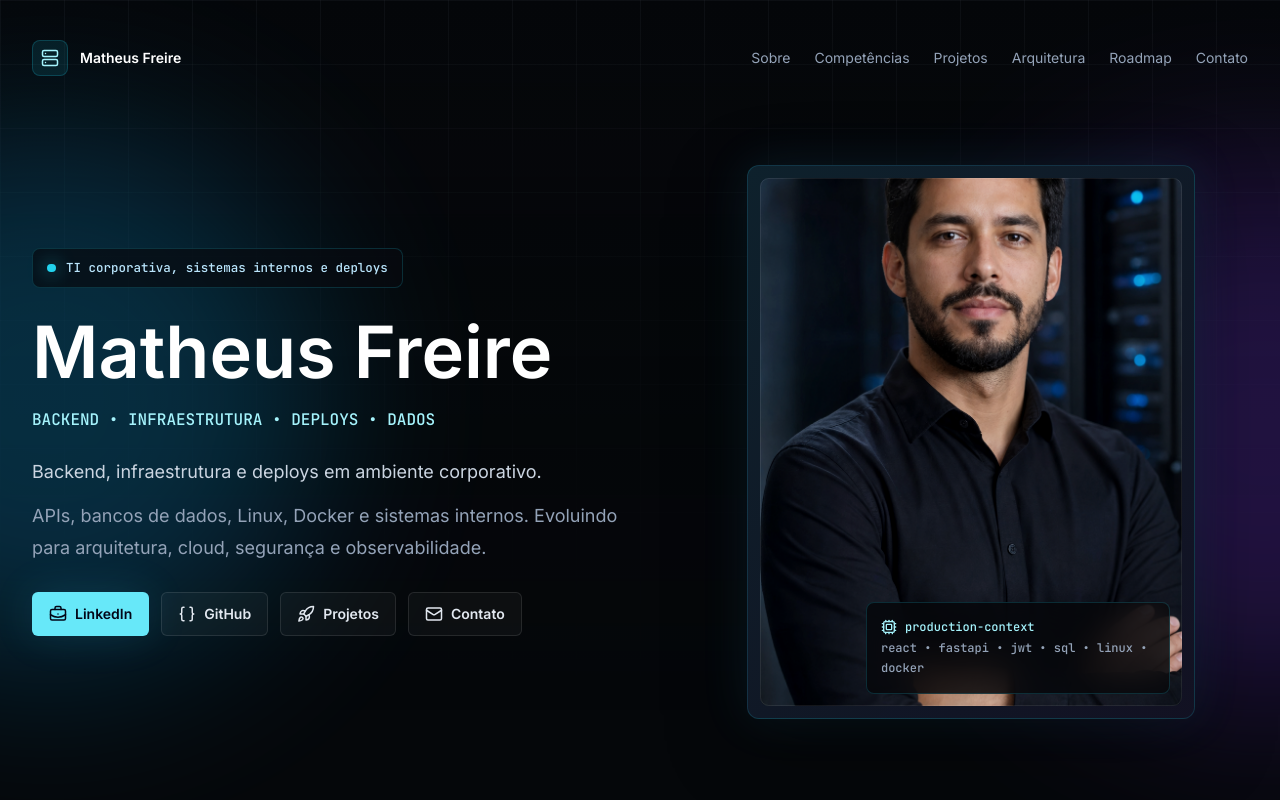
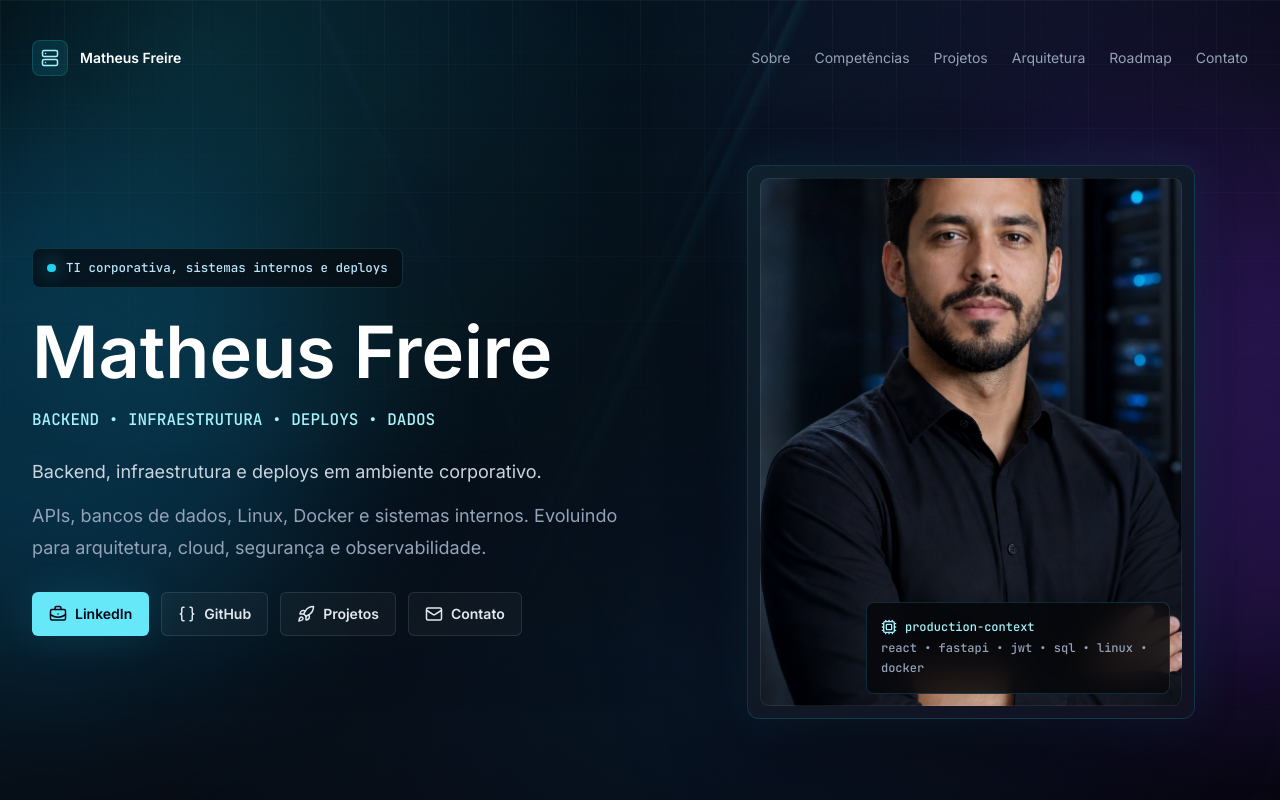
Before and after one commit to Matheus-TecDev/Portfolio, a React (Vite) app: page / in a window 1280 px wide. Shown: the top 800 px of the page. Built offline with nearby package versions, Linux system fonts and the light colour scheme.

Commit message:
Melhora estilo visual com background tecnológico e neon interativo

```diff
--- a/src/App.tsx
+++ b/src/App.tsx
@@ -1,3 +1,4 @@
+import { useEffect } from "react";
 import { AboutSection } from "./components/sections/AboutSection";
 import { ArchitectureSection } from "./components/sections/ArchitectureSection";
 import { ContactSection } from "./components/sections/ContactSection";
@@ -9,8 +10,39 @@ import { RoadmapSection } from "./components/sections/RoadmapSection";
 import { SkillsSection } from "./components/sections/SkillsSection";
 
 export default function App() {
+  useEffect(() => {
+    if (!window.matchMedia("(pointer: fine)").matches) {
+      return;
+    }
+
+    let frame = 0;
+    const root = document.documentElement;
+
+    const updateCursorGlow = (event: PointerEvent) => {
+      window.cancelAnimationFrame(frame);
+      frame = window.requestAnimationFrame(() => {
+        root.style.setProperty("--mouse-x", `${event.clientX}px`);
+        root.style.setProperty("--mouse-y", `${event.clientY}px`);
+        root.style.setProperty("--cursor-glow-opacity", "1");
+      });
+    };
+
+    const hideCursorGlow = () => {
+      root.style.setProperty("--cursor-glow-opacity", "0");
+    };
+
+    window.addEventListener("pointermove", updateCursorGlow, { passive: true });
+    window.addEventListener("pointerleave", hideCursorGlow);
+
+    return () => {
+      window.cancelAnimationFrame(frame);
+      window.removeEventListener("pointermove", updateCursorGlow);
+      window.removeEventListener("pointerleave", hideCursorGlow);
+    };
+  }, []);
+
   return (
-    <main className="app-shell min-h-screen bg-graphite-950 text-slate-200">
+    <main className="app-shell min-h-screen text-slate-200">
       <HeroSection />
       <HighlightsSection />
       <AboutSection />
--- a/src/styles.css
+++ b/src/styles.css
@@ -7,6 +7,9 @@
 :root {
   color-scheme: dark;
   background: #05070a;
+  --mouse-x: 50vw;
+  --mouse-y: 18vh;
+  --cursor-glow-opacity: 0;
   font-synthesis: none;
   text-rendering: optimizeLegibility;
   -webkit-font-smoothing: antialiased;
@@ -22,11 +25,12 @@ body {
   min-width: 320px;
   min-height: 100vh;
   background:
-    radial-gradient(circle at 18% 8%, rgba(34, 211, 238, 0.14), transparent 28rem),
-    radial-gradient(circle at 82% 18%, rgba(124, 58, 237, 0.12), transparent 30rem),
-    radial-gradient(circle at 52% 78%, rgba(14, 165, 233, 0.08), transparent 34rem),
-    linear-gradient(135deg, #030508 0%, #071018 42%, #05070a 100%),
+    radial-gradient(circle at 16% 7%, rgba(34, 211, 238, 0.17), transparent 26rem),
+    radial-gradient(circle at 84% 18%, rgba(124, 58, 237, 0.15), transparent 28rem),
+    radial-gradient(circle at 54% 84%, rgba(14, 165, 233, 0.1), transparent 34rem),
+    linear-gradient(145deg, #02040a 0%, #07111a 38%, #080913 68%, #030508 100%),
     #05070a;
+  background-attachment: fixed;
 }
 
 body::before {
@@ -36,10 +40,12 @@ body::before {
   z-index: 0;
   pointer-events: none;
   background-image:
-    linear-gradient(rgba(148, 163, 184, 0.035) 1px, transparent 1px),
-    linear-gradient(90deg, rgba(148, 163, 184, 0.035) 1px, transparent 1px);
-  background-size: 52px 52px;
-  mask-image: linear-gradient(to bottom, rgba(0, 0, 0, 0.8), transparent 78%);
+    linear-gradient(rgba(148, 163, 184, 0.032) 1px, transparent 1px),
+    linear-gradient(90deg, rgba(148, 163, 184, 0.032) 1px, transparent 1px),
+    linear-gradient(115deg, transparent 0 47%, rgba(34, 211, 238, 0.06) 47.25%, transparent 48%),
+    linear-gradient(245deg, transparent 0 58%, rgba(139, 92, 246, 0.05) 58.25%, transparent 59%);
+  background-size: 52px 52px, 52px 52px, 100% 100%, 100% 100%;
+  mask-image: linear-gradient(to bottom, rgba(0, 0, 0, 0.82), transparent 84%);
 }
 
 body::after {
@@ -49,9 +55,13 @@ body::after {
   z-index: 0;
   pointer-events: none;
   background:
-    linear-gradient(115deg, transparent 0 42%, rgba(34, 211, 238, 0.055) 42.5%, transparent 43.5%),
-    linear-gradient(245deg, transparent 0 55%, rgba(139, 92, 246, 0.045) 55.5%, transparent 56.5%);
-  opacity: 0.55;
+    radial-gradient(34rem circle at var(--mouse-x) var(--mouse-y), rgba(34, 211, 238, calc(var(--cursor-glow-opacity) * 0.16)), transparent 42%),
+    radial-gradient(24rem circle at var(--mouse-x) var(--mouse-y), rgba(124, 58, 237, calc(var(--cursor-glow-opacity) * 0.1)), transparent 48%),
+    radial-gradient(circle at 22% 28%, rgba(34, 211, 238, 0.055), transparent 26rem),
+    radial-gradient(circle at 82% 66%, rgba(124, 58, 237, 0.06), transparent 30rem);
+  opacity: 1;
+  transition: opacity 240ms ease;
+  will-change: background;
 }
 
 * {
@@ -90,7 +100,7 @@ body::after {
   }
 
   .panel {
-    @apply rounded-lg border border-white/[0.08] bg-white/[0.035] shadow-[inset_0_1px_0_rgba(255,255,255,0.04)] backdrop-blur transition duration-300 hover:-translate-y-1 hover:border-cyan-300/25 hover:bg-cyan-300/[0.045] hover:shadow-[0_0_32px_rgba(34,211,238,0.12)];
+    @apply rounded-lg border border-white/[0.08] bg-white/[0.035] shadow-[inset_0_1px_0_rgba(255,255,255,0.04)] backdrop-blur transition duration-300 hover:-translate-y-1 hover:border-cyan-300/35 hover:bg-cyan-300/[0.055] hover:shadow-[0_0_34px_rgba(34,211,238,0.16),0_0_26px_rgba(124,58,237,0.08),inset_0_1px_0_rgba(255,255,255,0.06)];
   }
 
   .icon-box {
@@ -98,11 +108,11 @@ body::after {
   }
 
   .highlight-card {
-    @apply flex min-h-28 gap-4 rounded-lg border border-white/[0.08] bg-white/[0.035] p-5 shadow-[inset_0_1px_0_rgba(255,255,255,0.04)] backdrop-blur transition duration-300 hover:-translate-y-1 hover:border-cyan-300/30 hover:bg-cyan-300/[0.045] hover:shadow-[0_0_34px_rgba(34,211,238,0.13)];
+    @apply flex min-h-28 gap-4 rounded-lg border border-white/[0.08] bg-white/[0.035] p-5 shadow-[inset_0_1px_0_rgba(255,255,255,0.04)] backdrop-blur transition duration-300 hover:-translate-y-1 hover:border-cyan-300/40 hover:bg-cyan-300/[0.055] hover:shadow-[0_0_36px_rgba(34,211,238,0.17),0_0_28px_rgba(124,58,237,0.09)];
   }
 
   .skill-card {
-    @apply flex min-h-44 flex-col rounded-lg border border-white/[0.08] bg-white/[0.035] p-5 shadow-[inset_0_1px_0_rgba(255,255,255,0.04)] backdrop-blur transition duration-300 hover:-translate-y-1 hover:border-cyan-300/30 hover:bg-cyan-300/[0.045] hover:shadow-[0_0_34px_rgba(34,211,238,0.13)];
+    @apply flex min-h-44 flex-col rounded-lg border border-white/[0.08] bg-white/[0.035] p-5 shadow-[inset_0_1px_0_rgba(255,255,255,0.04)] backdrop-blur transition duration-300 hover:-translate-y-1 hover:border-cyan-300/40 hover:bg-cyan-300/[0.055] hover:shadow-[0_0_36px_rgba(34,211,238,0.17),0_0_28px_rgba(124,58,237,0.09)];
   }
 
   .tech-chip {
@@ -110,7 +120,7 @@ body::after {
   }
 
   .project-card {
-    @apply rounded-lg border border-white/[0.08] bg-gradient-to-b from-white/[0.055] to-white/[0.025] p-5 shadow-[inset_0_1px_0_rgba(255,255,255,0.05)] transition duration-300 hover:-translate-y-1 hover:border-cyan-300/35 hover:bg-cyan-300/[0.035] hover:shadow-[0_0_38px_rgba(34,211,238,0.14),0_0_26px_rgba(124,58,237,0.08)];
+    @apply rounded-lg border border-white/[0.08] bg-gradient-to-b from-white/[0.06] to-white/[0.025] p-5 shadow-[inset_0_1px_0_rgba(255,255,255,0.05)] backdrop-blur transition duration-300 hover:-translate-y-1 hover:border-cyan-300/45 hover:bg-cyan-300/[0.045] hover:shadow-[0_0_42px_rgba(34,211,238,0.18),0_0_30px_rgba(124,58,237,0.1),inset_0_1px_0_rgba(255,255,255,0.07)];
   }
 
   .project-card-featured {
@@ -160,11 +170,11 @@ body::after {
   }
 
   .archive-details {
-    @apply rounded-lg border border-white/[0.08] bg-white/[0.03] p-5 backdrop-blur transition duration-300 hover:border-cyan-300/25 hover:bg-cyan-300/[0.035] hover:shadow-[0_0_34px_rgba(34,211,238,0.1)];
+    @apply rounded-lg border border-white/[0.08] bg-white/[0.03] p-5 backdrop-blur transition duration-300 hover:-translate-y-1 hover:border-cyan-300/35 hover:bg-cyan-300/[0.04] hover:shadow-[0_0_36px_rgba(34,211,238,0.14),0_0_24px_rgba(124,58,237,0.08)];
   }
 
   .archive-row {
-    @apply rounded-md border border-white/[0.07] bg-slate-950/45 p-4 transition duration-300 hover:-translate-y-0.5 hover:border-cyan-300/25 hover:bg-cyan-300/[0.035] hover:shadow-[0_0_24px_rgba(34,211,238,0.08)];
+    @apply rounded-md border border-white/[0.07] bg-slate-950/45 p-4 transition duration-300 hover:-translate-y-0.5 hover:border-cyan-300/30 hover:bg-cyan-300/[0.04] hover:shadow-[0_0_26px_rgba(34,211,238,0.11),0_0_18px_rgba(124,58,237,0.06)];
   }
 
   .status-badge {
@@ -188,7 +198,7 @@ body::after {
   }
 
   .architecture-card {
-    @apply flex min-h-32 w-full flex-col gap-4 rounded-md border border-white/[0.08] bg-slate-950/60 p-5 transition duration-300 hover:-translate-y-1 hover:border-cyan-300/25 hover:bg-cyan-300/[0.035] hover:shadow-[0_0_28px_rgba(34,211,238,0.1)];
+    @apply flex min-h-32 w-full flex-col gap-4 rounded-md border border-white/[0.08] bg-slate-950/60 p-5 transition duration-300 hover:-translate-y-1 hover:border-cyan-300/35 hover:bg-cyan-300/[0.045] hover:shadow-[0_0_32px_rgba(34,211,238,0.14),0_0_22px_rgba(124,58,237,0.08)];
   }
 
   .architecture-arrow {
@@ -201,6 +211,9 @@ body::after {
   position: relative;
   z-index: 1;
   isolation: isolate;
+  background:
+    radial-gradient(circle at top, rgba(8, 47, 73, 0.24), transparent 34rem),
+    linear-gradient(to bottom, rgba(5, 7, 10, 0.14), rgba(5, 7, 10, 0.42));
 }
 
 .app-shell > * {
@@ -212,9 +225,10 @@ body::after {
   position: absolute;
   inset: 0;
   background-image:
-    linear-gradient(rgba(148, 163, 184, 0.055) 1px, transparent 1px),
-    linear-gradient(90deg, rgba(148, 163, 184, 0.055) 1px, transparent 1px);
-  background-size: 64px 64px;
+    linear-gradient(rgba(148, 163, 184, 0.05) 1px, transparent 1px),
+    linear-gradient(90deg, rgba(148, 163, 184, 0.05) 1px, transparent 1px),
+    linear-gradient(115deg, transparent 0 48%, rgba(34, 211, 238, 0.08) 48.25%, transparent 49%);
+  background-size: 64px 64px, 64px 64px, 100% 100%;
   mask-image: linear-gradient(to bottom, black, transparent 88%);
 }
 
@@ -385,3 +399,15 @@ body::after {
     margin-top: 0.75rem;
   }
 }
+
+@media (hover: none), (pointer: coarse) {
+  :root {
+    --cursor-glow-opacity: 0;
+  }
+
+  body::after {
+    background:
+      radial-gradient(circle at 22% 20%, rgba(34, 211, 238, 0.08), transparent 24rem),
+      radial-gradient(circle at 80% 72%, rgba(124, 58, 237, 0.08), transparent 28rem);
+  }
+}
```
